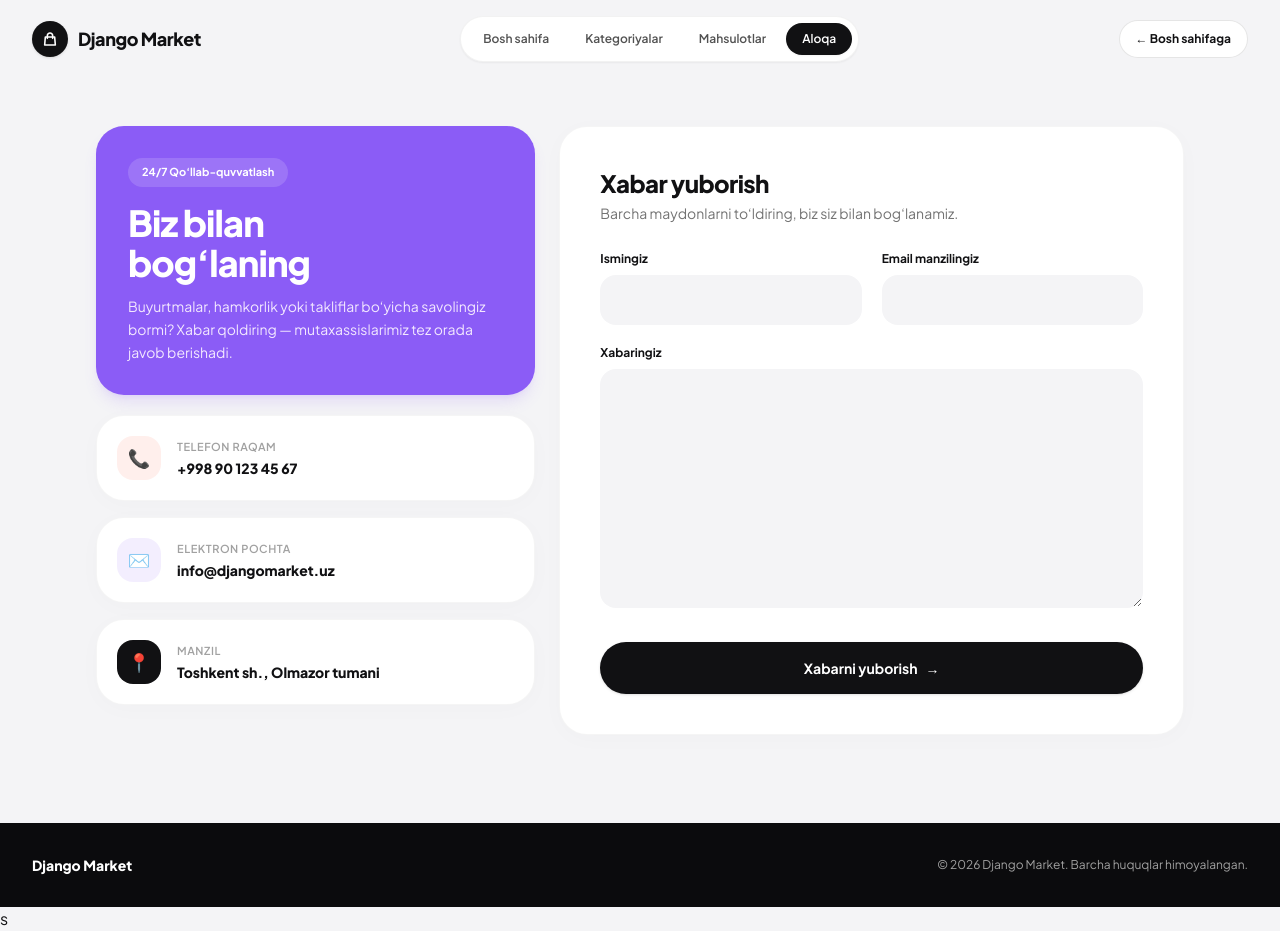
After one commit to Asomiddin1/Django-market, a Django app: page /contact/ in a window 1280 px wide. The commit adds this page. Run offline with Django 5.2, Linux system fonts and the light colour scheme.

Commit message:
lesson 6 va 7 formalar bilan ishlash

```diff
--- /dev/null
+++ b/apps/core/forms.py
@@ -0,0 +1,9 @@
+from django import forms
+from .models import ContactMessage
+
+
+class ContactForm(forms.ModelForm):
+
+    class Meta:
+        model = ContactMessage
+        fields = ['name', 'email', 'message']
--- a/apps/core/urls.py
+++ b/apps/core/urls.py
@@ -5,4 +5,5 @@ app_name = 'core'
 
 urlpatterns = [
     path('', views.home_view, name='home'),
+    path('contact/', views.contact, name='contact')
 ]
--- a/apps/core/views.py
+++ b/apps/core/views.py
@@ -1,6 +1,9 @@
+from django.shortcuts import redirect
 from django.shortcuts import render
 from apps.products.models import Product
 from apps.categories.models import Category
+from .forms import ContactForm
+from django.contrib import messages
 
 # Create your views here.
 def home_view(request):
@@ -12,3 +15,24 @@ def home_view(request):
         'categories': categories,
     }
     return render(request, "core/home.html", context)
+
+def contact(request):
+    if request.method == 'POST':
+        form = ContactForm(request.POST)
+
+        if form.is_valid():
+            form.save()
+
+            messages.success(
+                request,
+                "Xabaringiz muvaffaqiyatli yuborildi!"
+            )
+
+            return redirect('core:contact')
+
+    else:
+        form = ContactForm()
+
+    return render(request, 'core/contact.html', {
+        'form': form
+    })
--- /dev/null
+++ b/templates/core/contact.html
@@ -0,0 +1,252 @@
+{% load static %}
+
+<!DOCTYPE html>
+<html lang="uz" class="scroll-smooth">
+<head>
+    <meta charset="UTF-8">
+    <meta name="viewport" content="width=device-width, initial-scale=1.0">
+    <title>Biz bilan aloqa | Django Market</title>
+
+    <script src="https://cdn.jsdelivr.net/npm/@tailwindcss/browser@4"></script>
+    <link rel="preconnect" href="https://fonts.googleapis.com">
+    <link rel="preconnect" href="https://fonts.gstatic.com" crossorigin>
+    <link href="https://fonts.googleapis.com/css2?family=Plus+Jakarta+Sans:wght@400;500;600;700;800&display=swap" rel="stylesheet">
+    <style>
+        body {
+            font-family: 'Plus Jakarta Sans', sans-serif;
+            background-color: #F4F4F6;
+            color: #111113;
+        }
+        .bento-card {
+            background-color: #FFFFFF;
+            border-radius: 1.75rem;
+            border: 1px solid rgba(0, 0, 0, 0.04);
+            box-shadow: 0 4px 24px rgba(0, 0, 0, 0.02);
+        }
+        /* Django {{ form.field }} input va textarea maydonlarini avtomatik stillash */
+        .django-field input,
+        .django-field textarea,
+        .django-field select {
+            width: 100%;
+            background-color: #F4F4F6;
+            border: 1.5px solid transparent;
+            border-radius: 1rem;
+            padding: 0.85rem 1.1rem;
+            font-size: 0.875rem;
+            color: #111113;
+            outline: none;
+            transition: all 0.2s ease;
+        }
+        .django-field input:focus,
+        .django-field textarea:focus,
+        .django-field select:focus {
+            background-color: #FFFFFF;
+            border-color: #8B5CF6;
+            box-shadow: 0 0 0 4px rgba(139, 92, 246, 0.12);
+        }
+        .django-field textarea {
+            min-height: 130px;
+            resize: vertical;
+        }
+    </style>
+</head>
+
+<body class="min-h-screen flex flex-col justify-between antialiased selection:bg-[#8B5CF6] selection:text-white">
+
+    <!-- Header (Bosh sahifa bilan bir xil uslubda) -->
+    <header class="sticky top-0 z-40 bg-[#F4F4F6]/85 backdrop-blur-md">
+        <div class="max-w-7xl mx-auto px-4 sm:px-6 lg:px-8 py-4 flex items-center justify-between gap-4">
+
+            <!-- Chap: To'liq Django Market brend nomi -->
+            <a href="{% url 'core:home' %}" class="flex items-center gap-2.5 group shrink-0">
+                <span class="w-9 h-9 rounded-full bg-[#111113] text-white flex items-center justify-center shadow-sm group-hover:bg-[#8B5CF6] transition-colors">
+                    <svg class="w-4 h-4" fill="none" stroke="currentColor" stroke-width="2.4" viewBox="0 0 24 24">
+                        <path stroke-linecap="round" stroke-linejoin="round" d="M16 11V7a4 4 0 00-8 0v4M5 9h14l1 12H4L5 9z"/>
+                    </svg>
+                </span>
+                <span class="text-base sm:text-lg font-extrabold tracking-tight text-[#111113]">
+                    Django Market
+                </span>
+            </a>
+
+            <!-- Markaziy Pill Navigatsiya ("Aloqa" aktiv holatda) -->
+            <nav class="hidden md:flex items-center gap-1 bg-white p-1.5 rounded-full border border-black/5 shadow-xs text-xs font-semibold">
+                <a href="{% url 'core:home' %}" class="px-4 py-2 rounded-full text-neutral-600 hover:text-black transition">
+                    Bosh sahifa
+                </a>
+                <a href="{% url 'core:home' %}#categories" class="px-4 py-2 rounded-full text-neutral-600 hover:text-black transition">
+                    Kategoriyalar
+                </a>
+                <a href="{% url 'core:home' %}#products" class="px-4 py-2 rounded-full text-neutral-600 hover:text-black transition">
+                    Mahsulotlar
+                </a>
+                <span class="bg-[#111113] text-white px-4 py-2 rounded-full shadow-xs">
+                    Aloqa
+                </span>
+            </nav>
+
+            <!-- O'ng: Bosh sahifaga qaytish -->
+            <a href="{% url 'core:home' %}" class="bg-white hover:bg-[#111113] hover:text-white text-[#111113] border border-black/10 text-xs font-bold px-4 py-2.5 rounded-full transition">
+                ← Bosh sahifaga
+            </a>
+
+        </div>
+    </header>
+
+    <!-- Asosiy Kontent (Bento Grid: Chapda ma'lumot kartochkalari, O'ngda Forma) -->
+    <main class="max-w-6xl w-full mx-auto px-4 sm:px-6 lg:px-8 py-8 sm:py-12">
+
+        <div class="grid grid-cols-1 lg:grid-cols-12 gap-6 items-start">
+
+            <!-- Chap ustun: Bento Aloqa Ma'lumotlari (5 ustun) -->
+            <div class="lg:col-span-5 space-y-5">
+
+                <!-- Asosiy binafsha info-karta -->
+                <div class="rounded-[1.75rem] bg-[#8B5CF6] text-white p-7 sm:p-8 shadow-lg shadow-[#8B5CF6]/15">
+                    <span class="inline-block bg-white/15 text-white text-[11px] font-bold px-3.5 py-1.5 rounded-full">
+                        24/7 Qo‘llab-quvvatlash
+                    </span>
+
+                    <h1 class="mt-4 text-3xl sm:text-4xl font-extrabold tracking-tight leading-[1.12]">
+                        Biz bilan <br> bog‘laning
+                    </h1>
+
+                    <p class="mt-3 text-xs sm:text-sm text-purple-100 leading-relaxed">
+                        Buyurtmalar, hamkorlik yoki takliflar bo‘yicha savolingiz bormi? Xabar qoldiring — mutaxassislarimiz tez orada javob berishadi.
+                    </p>
+                </div>
+
+                <!-- Aloqa kanallari (2 ta kichik Bento karta) -->
+                <div class="grid grid-cols-1 sm:grid-cols-2 lg:grid-cols-1 gap-4">
+                    <div class="bento-card p-5 flex items-center gap-4">
+                        <div class="w-11 h-11 rounded-2xl bg-[#F96248]/10 text-[#F96248] flex items-center justify-center text-lg shrink-0">
+                            📞
+                        </div>
+                        <div>
+                            <p class="text-[11px] font-semibold text-neutral-400 uppercase tracking-wider">Telefon raqam</p>
+                            <p class="text-sm font-extrabold text-[#111113] mt-0.5">+998 90 123 45 67</p>
+                        </div>
+                    </div>
+
+                    <div class="bento-card p-5 flex items-center gap-4">
+                        <div class="w-11 h-11 rounded-2xl bg-[#8B5CF6]/10 text-[#8B5CF6] flex items-center justify-center text-lg shrink-0">
+                            ✉️
+                        </div>
+                        <div>
+                            <p class="text-[11px] font-semibold text-neutral-400 uppercase tracking-wider">Elektron pochta</p>
+                            <p class="text-sm font-extrabold text-[#111113] mt-0.5">info@djangomarket.uz</p>
+                        </div>
+                    </div>
+
+                    <div class="bento-card p-5 flex items-center gap-4">
+                        <div class="w-11 h-11 rounded-2xl bg-[#111113] text-white flex items-center justify-center text-lg shrink-0">
+                            📍
+                        </div>
+                        <div>
+                            <p class="text-[11px] font-semibold text-neutral-400 uppercase tracking-wider">Manzil</p>
+                            <p class="text-sm font-extrabold text-[#111113] mt-0.5">Toshkent sh., Olmazor tumani</p>
+                        </div>
+                    </div>
+                </div>
+
+            </div>
+
+            <!-- O'ng ustun: Django Aloqa Formasi (7 ustun) -->
+            <div class="lg:col-span-7 bento-card p-6 sm:p-10">
+
+                <div class="mb-7">
+                    <h2 class="text-2xl font-extrabold tracking-tight text-[#111113]">
+                        Xabar yuborish
+                    </h2>
+                    <p class="text-xs sm:text-sm text-neutral-500 mt-1">
+                        Barcha maydonlarni to‘ldiring, biz siz bilan bog‘lanamiz.
+                    </p>
+                </div>
+
+                <!-- Django Messages -->
+                {% if messages %}
+                    <div class="space-y-3 mb-6">
+                        {% for message in messages %}
+                            <div class="flex items-center gap-3 bg-emerald-50 border border-emerald-200 text-emerald-800 text-xs sm:text-sm font-semibold p-4 rounded-2xl">
+                                <span class="w-6 h-6 rounded-full bg-emerald-500 text-white flex items-center justify-center text-xs shrink-0">✓</span>
+                                <span>{{ message }}</span>
+                            </div>
+                        {% endfor %}
+                    </div>
+                {% endif %}
+
+                <!-- Umumiy forma xatoliklari (agar bo'lsa) -->
+                {% if form.non_field_errors %}
+                    <div class="bg-red-50 border border-red-200 text-red-700 text-xs p-4 rounded-2xl mb-6">
+                        {% for error in form.non_field_errors %}
+                            <p>{{ error }}</p>
+                        {% endfor %}
+                    </div>
+                {% endif %}
+
+                <form method="POST" class="space-y-5">
+                    {% csrf_token %}
+
+                    <div class="grid grid-cols-1 sm:grid-cols-2 gap-5">
+                        <!-- Ismingiz -->
+                        <div class="django-field">
+                            <label for="{{ form.name.id_for_label }}" class="block text-xs font-bold text-[#111113] mb-2">
+                                Ismingiz
+                            </label>
+                            {{ form.name }}
+                            {% for error in form.name.errors %}
+                                <p class="text-[#F96248] text-xs font-semibold mt-1.5">{{ error }}</p>
+                            {% endfor %}
+                        </div>
+
+                        <!-- Email manzilingiz -->
+                        <div class="django-field">
+                            <label for="{{ form.email.id_for_label }}" class="block text-xs font-bold text-[#111113] mb-2">
+                                Email manzilingiz
+                            </label>
+                            {{ form.email }}
+                            {% for error in form.email.errors %}
+                                <p class="text-[#F96248] text-xs font-semibold mt-1.5">{{ error }}</p>
+                            {% endfor %}
+                        </div>
+                    </div>
+
+                    <!-- Xabaringiz -->
+                    <div class="django-field">
+                        <label for="{{ form.message.id_for_label }}" class="block text-xs font-bold text-[#111113] mb-2">
+                            Xabaringiz
+                        </label>
+                        {{ form.message }}
+                        {% for error in form.message.errors %}
+                            <p class="text-[#F96248] text-xs font-semibold mt-1.5">{{ error }}</p>
+                        {% endfor %}
+                    </div>
+
+                    <div class="pt-2">
+                        <button type="submit"
+                                class="w-full bg-[#111113] hover:bg-[#8B5CF6] text-white text-xs sm:text-sm font-bold py-4 px-6 rounded-full shadow-sm transition-colors duration-300 cursor-pointer flex items-center justify-center gap-2">
+                            <span>Xabarni yuborish</span>
+                            <span>→</span>
+                        </button>
+                    </div>
+
+                </form>
+
+            </div>
+
+        </div>
+
+    </main>
+
+    <!-- Footer -->
+    <footer class="bg-[#0B0B0D] text-white py-8 mt-10">
+        <div class="max-w-7xl mx-auto px-4 sm:px-6 lg:px-8 flex flex-col sm:flex-row items-center justify-between gap-4 text-xs text-neutral-400">
+            <a href="{% url 'core:home' %}" class="font-extrabold text-white text-sm">
+                Django Market
+            </a>
+            <p>© 2026 Django Market. Barcha huquqlar himoyalangan.</p>
+        </div>
+    </footer>s
+
+</body>
+</html>
--- a/templates/core/home.html
+++ b/templates/core/home.html
@@ -68,12 +68,12 @@
                        class="nav-link relative z-10 px-4 py-2 rounded-full text-neutral-600 hover:text-black transition-colors duration-300">
                         Kategoriyalar
                     </a>
-                    <a href="#products"
+                    <a href="{% url 'products:list' %}"
                        data-target="products"
                        class="nav-link relative z-10 px-4 py-2 rounded-full text-neutral-600 hover:text-black transition-colors duration-300">
                         Mahsulotlar
                     </a>
-                    <a href="#contact"
+                    <a href="{% url 'core:contact' %}"
                        data-target="contact"
                        class="nav-link relative z-10 px-4 py-2 rounded-full text-neutral-600 hover:text-black transition-colors duration-300">
                         Aloqa
```
Also changed, not shown: apps/core/admin.py (+8 -1 lines), apps/core/models.py (+10 -1 lines), apps/core/migrations/0001_initial.py (added).
